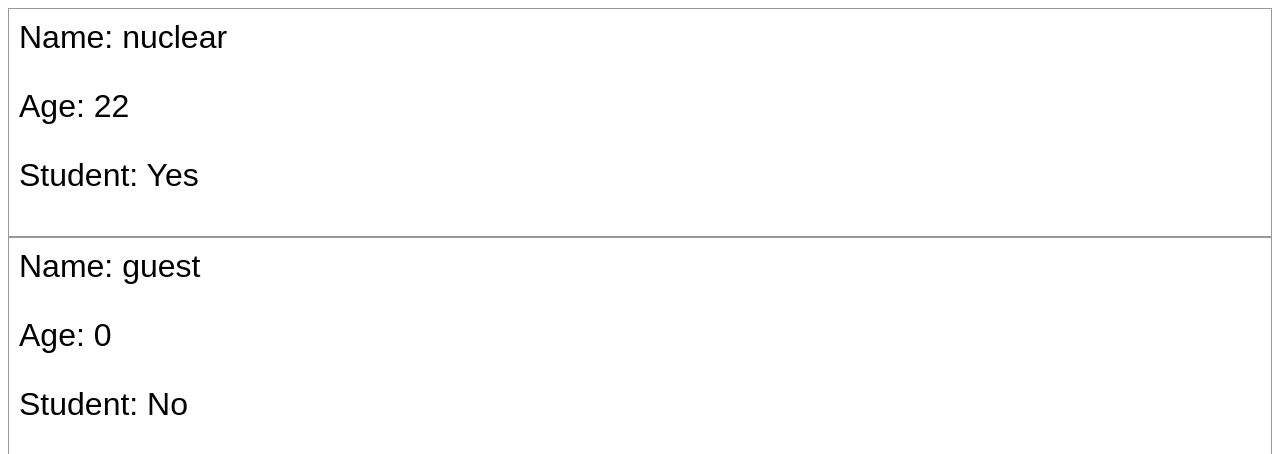
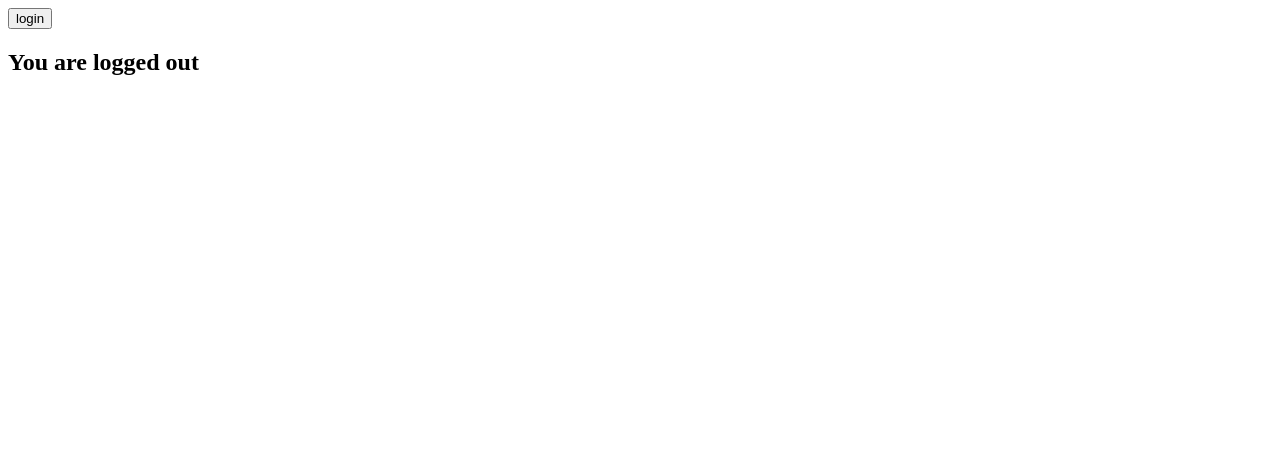
Before and after one commit to anuj-dangi/react-based-application, a React (Vite) app in the folder react-learning/: page / in a window 1280 px wide. Shown: the top 454 px of the page. Built offline with nearby package versions, Linux system fonts and the light colour scheme.

Commit message:
conditional rendering

```diff
--- a/react-learning/src/App.jsx
+++ b/react-learning/src/App.jsx
@@ -1,13 +1,13 @@
-import React from 'react';
+import React, { useState } from 'react';
 import './App.css';
-import Students from './components/Students.jsx';
+import Conditional from './components/Conditional.jsx';
 
 function App() {
-
+  const [isLoggedIn, setIsLoggedIn] = useState(false);
   return (
     <>
-      <Students name="nuclear" age={22} isStudent={true}/>
-      <Students />
+      <button type="button" onClick={() => {setIsLoggedIn(!isLoggedIn)}}>{isLoggedIn ? "logout" : "login"}</button>
+      <Conditional isLoggedIn={isLoggedIn} username="nuclear"/>
     </>
   )
 }
--- /dev/null
+++ b/react-learning/src/components/Conditional.jsx
@@ -0,0 +1,20 @@
+// Conditional rendering = allows you to control what gets rendered
+//                         in your application based on certain conditions
+//                         {Show, hide, or change component}
+
+const Conditional = (props) => {
+  if(props.isLoggedIn)
+  {
+    return(
+        <h2>Welcome, {props.username}</h2>
+    )
+  }
+  else
+  {
+    return(
+        <h2>You are logged out</h2>
+    )
+  }
+}
+
+export default Conditional;
```
